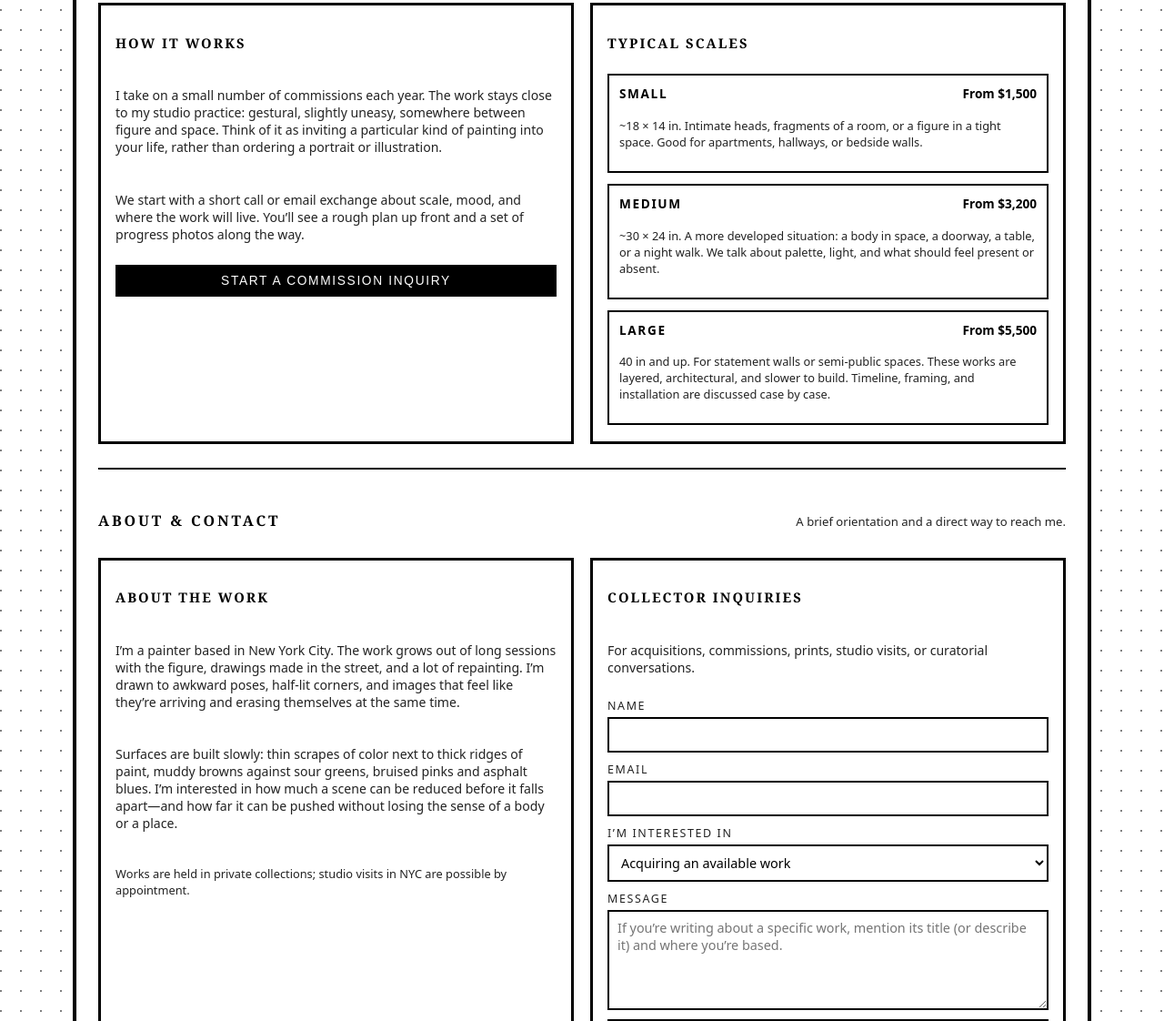
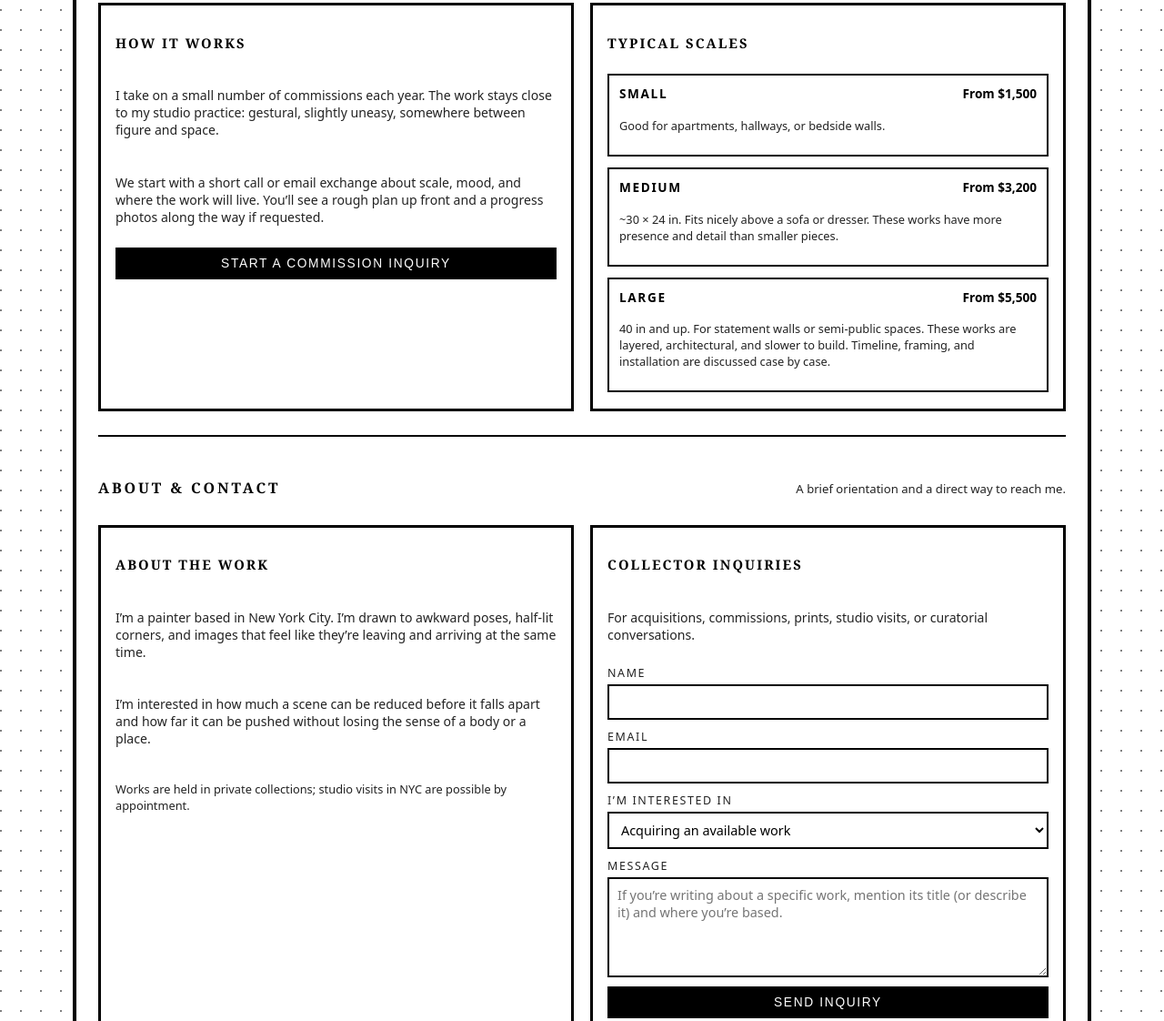
Before and after one commit to Muzilos/mu22.us, a plain HTML site: page index.html in a window 1280 px wide. Shown: the part 3180-4302 px from the top of the page at 91% size. Drawn offline with Linux system fonts and the light colour scheme.

Commit message:
better text

```diff
--- a/index.html
+++ b/index.html
@@ -101,13 +101,11 @@
                         <h3 class="info-card-title">How it works</h3>
                         <p class="info-card-text">
                             I take on a small number of commissions each year. The work stays close to my studio
-                            practice: gestural, slightly uneasy, somewhere between figure and space. Think of it as
-                            inviting a particular kind of painting into your life, rather than ordering a portrait
-                            or illustration.
+                            practice: gestural, slightly uneasy, somewhere between figure and space.
                         </p>
                         <p class="info-card-text">
                             We start with a short call or email exchange about scale, mood, and where the work will
-                            live. You’ll see a rough plan up front and a set of progress photos along the way.
+                            live. You’ll see a rough plan up front and a progress photos along the way if requested.
                         </p>
                         <button class="btn" data-scroll-target="contact">
                             Start a commission inquiry
@@ -124,7 +122,6 @@
                                     <span class="tier-price">From $1,500</span>
                                 </div>
                                 <p class="tier-meta">
-                                    ~18 × 14 in. Intimate heads, fragments of a room, or a figure in a tight space.
                                     Good for apartments, hallways, or bedside walls.
                                 </p>
                             </div>
@@ -135,9 +132,8 @@
                                     <span class="tier-price">From $3,200</span>
                                 </div>
                                 <p class="tier-meta">
-                                    ~30 × 24 in. A more developed situation: a body in space, a doorway, a table,
-                                    or a night walk. We talk about palette, light, and what should feel present or
-                                    absent.
+                                    ~30 × 24 in. Fits nicely above a sofa or dresser. These works have more
+                                    presence and detail than smaller pieces.
                                 </p>
                             </div>
 
@@ -172,16 +168,13 @@
                     <article class="info-card">
                         <h3 class="info-card-title">About the work</h3>
                         <p class="info-card-text">
-                            I’m a painter based in New York City. The work grows out of long sessions with the
-                            figure, drawings made in the street, and a lot of repainting. I’m drawn to awkward
-                            poses, half-lit corners, and images that feel like they’re arriving and erasing
-                            themselves at the same time.
+                            I’m a painter based in New York City. I’m drawn to awkward
+                            poses, half-lit corners, and images that feel like they’re leaving and arriving
+                            at the same time.
                         </p>
                         <p class="info-card-text">
-                            Surfaces are built slowly: thin scrapes of color next to thick ridges of paint, muddy
-                            browns against sour greens, bruised pinks and asphalt blues. I’m interested in how much
-                            a scene can be reduced before it falls apart—and how far it can be pushed without losing
-                            the sense of a body or a place.
+                            I’m interested in how much a scene can be reduced before it falls apart
+                            and how far it can be pushed without losing the sense of a body or a place.
                         </p>
                         <p class="info-card-text small">
                             Works are held in private collections; studio visits in NYC are possible by appointment.
@@ -244,8 +237,8 @@
                         </form>
 
                         <p class="info-card-text small">
-                            Works typically ship from New York via UPS or FedEx. Payment is usually by bank
-                            transfer, Zelle, or card. If you’re a curator, writer, or another artist and want to
+                            Works typically ship from New York. Payment is usually by bank
+                            transfer or Zelle. If you’re a curator, writer, or another artist and want to
                             talk about the work in a non-transactional way, you’re very welcome to reach out.
                         </p>
                     </article>
```
